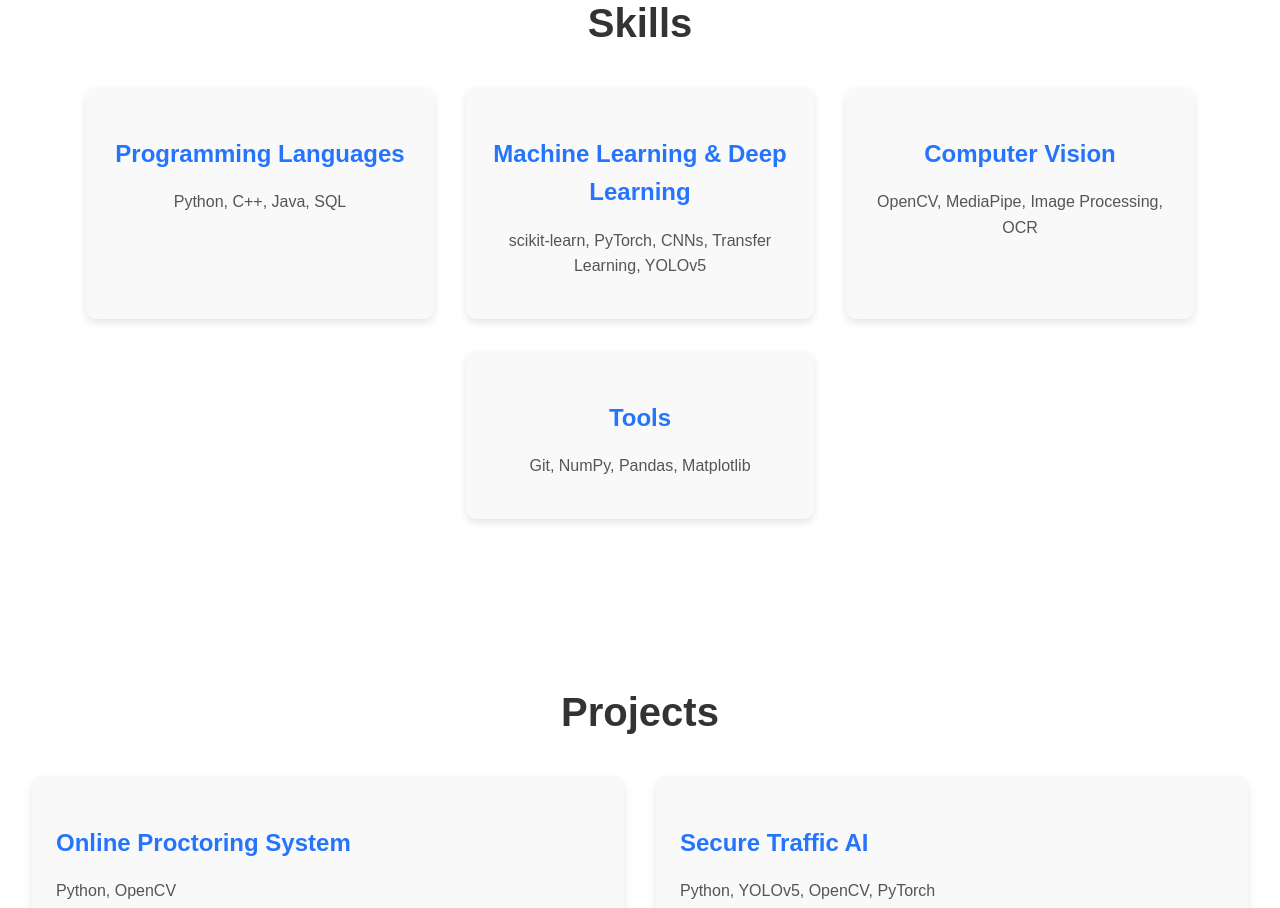
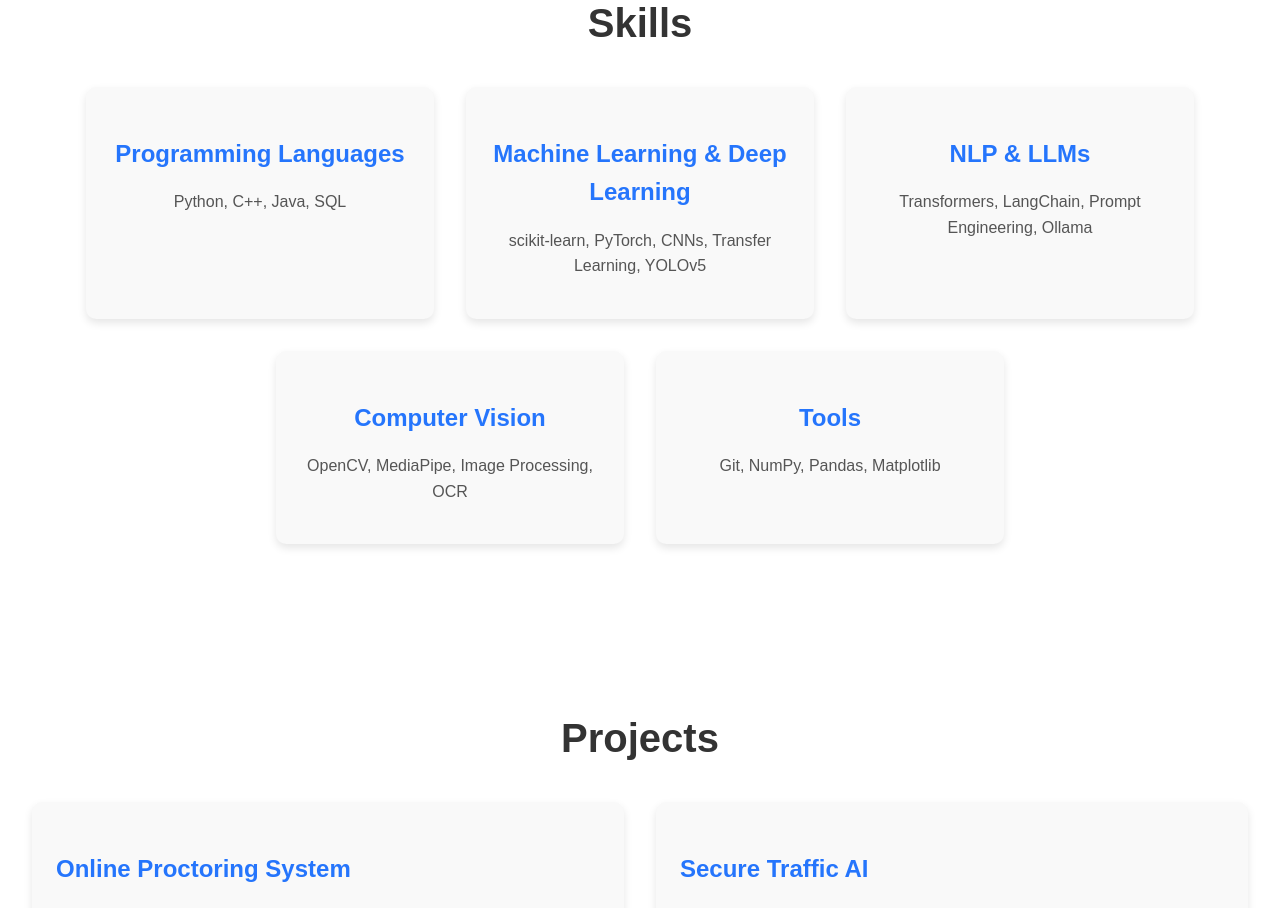
Before and after one commit to vamsi652/Portfolio, a React (Create React App) app: page / in a window 1280 px wide. Shown: the part 1080-1988 px from the top of the page. Built offline with nearby package versions, Linux system fonts and the light colour scheme.

Commit message:
Update Skills.js

```diff
--- a/src/components/Skills.js
+++ b/src/components/Skills.js
@@ -16,6 +16,10 @@ const Skills = () => {
             <p>scikit-learn, PyTorch, CNNs, Transfer Learning, YOLOv5</p>
           </div>
           <div className="skill-category">
+            <h3>NLP & LLMs</h3>
+            <p>Transformers, LangChain, Prompt Engineering, Ollama</p>
+          </div>
+          <div className="skill-category">
             <h3>Computer Vision</h3>
             <p>OpenCV, MediaPipe, Image Processing, OCR</p>
           </div>
```
